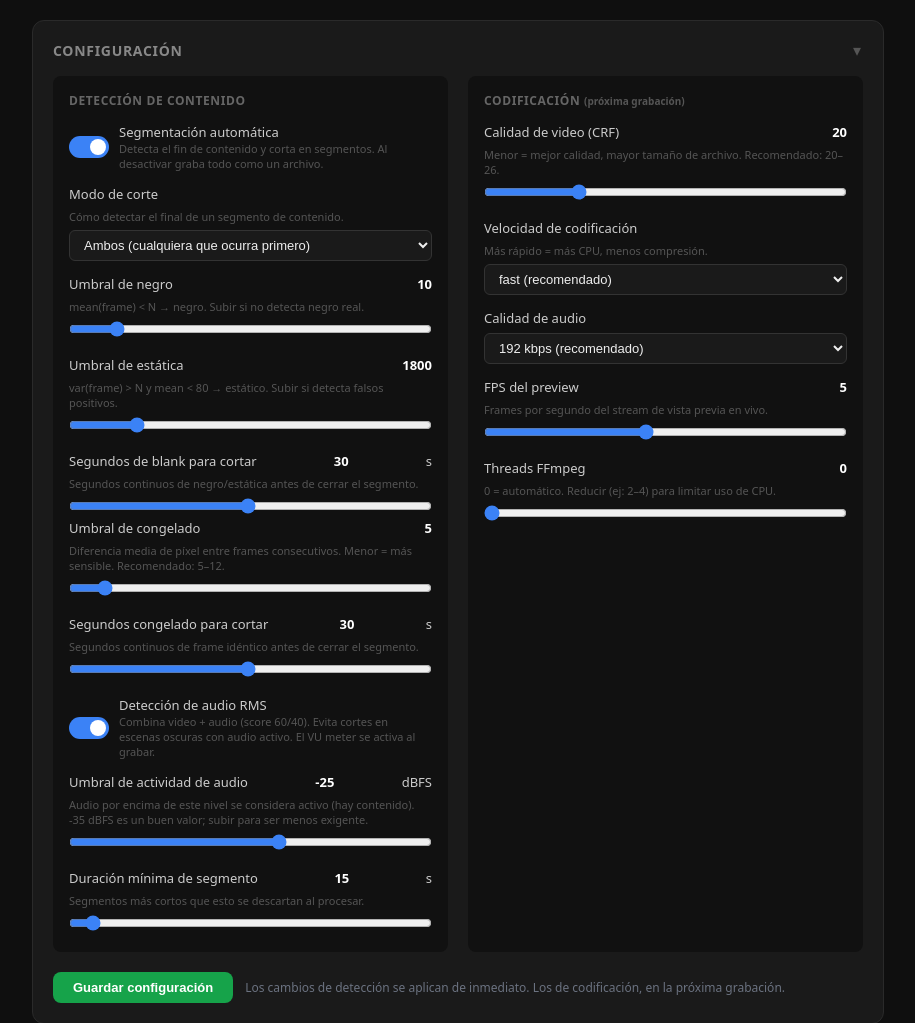
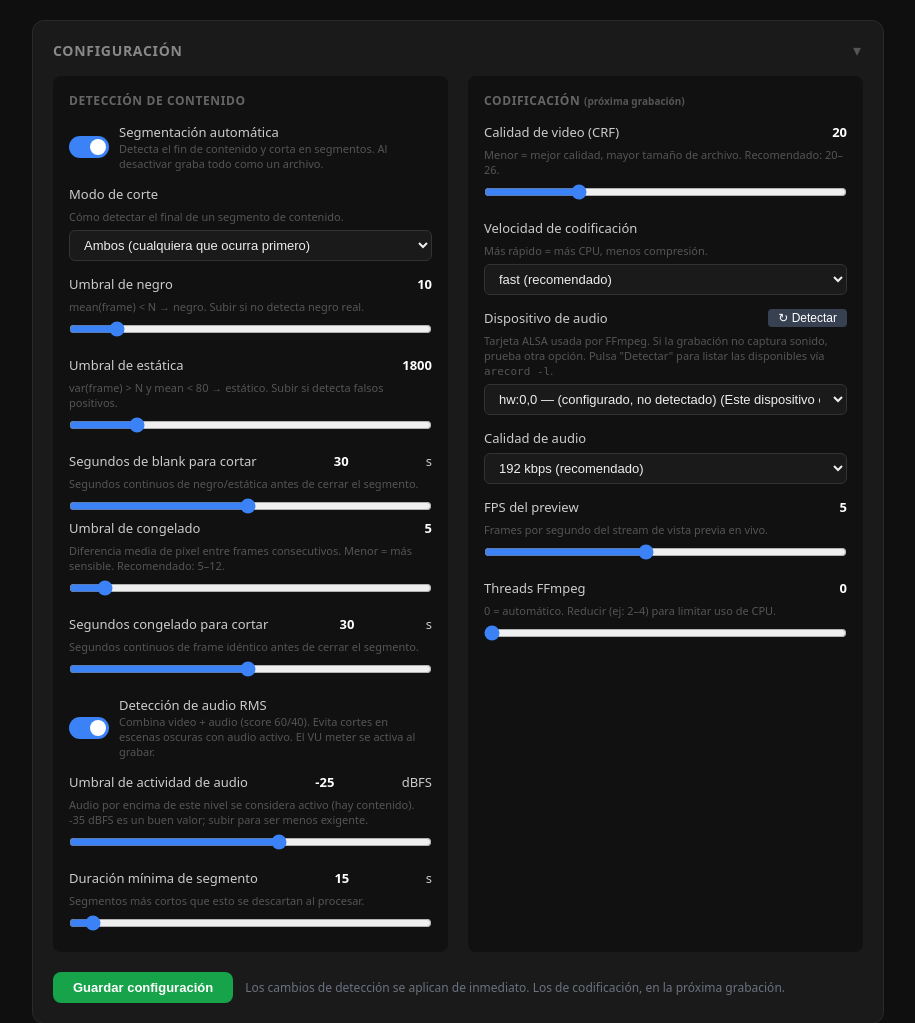
Before and after one commit to kokochea/vhs-digitilizer, a Flask app: page / in a window 1280 px wide. Shown: the part 1095-2118 px from the top of the page, without its empty margins (182-1097 px from the left). Run offline with Flask 3, Linux system fonts and the light colour scheme; data that the repository does not hold is empty; parts of the project's set-up code (start-up, migrations or seed data) failed here and were passed over.

Commit message:
fix(audio): make ALSA device configurable + surface failures
The hardcoded AUDIO_DEVICE = "hw:1,0" silently failed on systems where the
Elgato Cam Link enumerates as a different ALSA card, producing MP4 segments
with no audio track (browser sound icon stuck disabled).

Changes:
- Move audio device from a module constant to config["audio_device"]
  (default "hw:0,0" — matches PROGRESS.md and /etc/asound.conf).
- New GET /api/audio-devices endpoint: parses `arecord -l`, falls back to
  /proc/asound/cards, and always reports the currently configured device so
  the UI stays consistent when ALSA enumeration is broken.
- UI: new "Dispositivo de audio" selector in the config card with a
  "Detectar" button and an "Otro…" free-text fallback.
- Validate audio_device against ^(default|(plug)?hw:N(,M)?)$ in set_config.
- After FFmpeg starts, scan its stderr for ALSA error fingerprints and
  surface a Spanish warning in state["message"] / state["last_error"]
  instead of letting the failure stay buried in /api/debug.

https://claude.ai/code/session_01UrU8PshdVcmxv93PktFx68

```diff
--- a/app.py
+++ b/app.py
@@ -1,4 +1,4 @@
-import glob, io, json, os, queue, shutil, subprocess, threading, time, zipfile
+import glob, io, json, os, queue, re, shutil, subprocess, threading, time, zipfile
 import numpy as np
 from datetime import datetime
 from flask import Flask, jsonify, render_template, Response, send_file, request
@@ -7,7 +7,6 @@ app = Flask(__name__)
 
 # ── Config ─────────────────────────────────────────────────────────────────────
 VIDEO_DEVICE = "/dev/video0"
-AUDIO_DEVICE = "hw:1,0"   # Elgato Cam Link 4K — directo, sin dmix/plugins
 OUTPUT_DIR  = "/mnt/vhs-disk/vhs-captures"
 THUMB_DIR   = "/tmp/vhs_thumbs"
 CONFIG_FILE = os.path.join(os.path.dirname(os.path.abspath(__file__)), "config.json")
@@ -34,7 +33,12 @@ config = {
     "use_audio":           False,  # True → combina video + audio RMS para decidir corte
     "audio_rms_db":        -35,    # dBFS por encima del cual el audio se considera activo (-60 a 0)
     "min_segment_secs":    2,      # duración mínima de un segmento para guardarlo
+    "audio_device":       "hw:0,0",# dispositivo ALSA — ej: hw:0,0, plughw:1,0, default
 }
+
+# Regex de validación para audio_device (evita typos; no es protección contra
+# inyección porque el valor se pasa como argv a FFmpeg, no a un shell)
+_AUDIO_DEVICE_RE = re.compile(r"^(default|(plug)?hw:\d+(,\d+)?)$")
 
 def _load_config():
     if os.path.exists(CONFIG_FILE):
@@ -269,7 +273,8 @@ def recorder_thread() -> None:
 
     # Snapshot de config al inicio (valores fijos durante la sesión)
     cfg = dict(config)
-    use_audio_rms = cfg["use_audio"] and bool(AUDIO_DEVICE)
+    audio_device  = (cfg.get("audio_device") or "").strip()
+    use_audio_rms = cfg["use_audio"] and bool(audio_device)
 
     # Pipes: preview MJPEG y (opcionalmente) audio crudo para RMS
     prev_r, prev_w = os.pipe()
@@ -285,11 +290,11 @@ def recorder_thread() -> None:
         "-video_size", "1920x1080", "-framerate", "60",
         "-i", VIDEO_DEVICE,
     ]
-    if AUDIO_DEVICE:
+    if audio_device:
         cmd += [
             "-thread_queue_size", "8192",
             "-f", "alsa", "-sample_rate", "48000", "-channels", "2",
-            "-i", AUDIO_DEVICE,
+            "-i", audio_device,
         ]
 
     # filter_complex: video siempre; audio split solo si RMS activo
@@ -304,7 +309,7 @@ def recorder_thread() -> None:
 
     cmd += ["-filter_complex", fc, "-map", "[enc]"]
 
-    if AUDIO_DEVICE:
+    if audio_device:
         if use_audio_rms:
             cmd += ["-map", "[encaudio]", "-c:a", "aac", "-b:a", cfg["audio_bitrate"]]
         else:
@@ -403,6 +408,26 @@ def recorder_thread() -> None:
         state.update(status="idle", message=f"Error FFmpeg: {err[-300:].strip()}")
         running = False
         return
+
+    # FFmpeg sigue vivo, pero puede haber abierto solo el video y fallado el ALSA
+    # silenciosamente. Escanear stderr por errores conocidos de audio y avisarle
+    # al usuario sin matar la grabación de video.
+    if audio_device:
+        stderr_text = b"".join(stderr_lines).decode(errors="replace").lower()
+        alsa_fingerprints = (
+            "cannot open audio device",
+            "device or resource busy",
+            "no such file or directory",
+            "snd_pcm_",
+            "alsa: ",
+            "unknown pcm",
+        )
+        if any(fp in stderr_text for fp in alsa_fingerprints):
+            warn = (f"⚠ Audio: no se pudo abrir '{audio_device}'. "
+                    f"Revisa Configuración → Dispositivo de audio "
+                    f"(usa /api/audio-devices para ver los disponibles).")
+            state["last_error"] = warn
+            state["message"]    = warn
 
     frame_n             = 0
     session_start_wall  = None   # wall-clock del primer frame → t=0 en el session file
@@ -718,8 +743,109 @@ def api_debug():
              "size_mb": round(os.path.getsize(f) / 1_048_576, 1)}
             for f in sorted(files)
         ],
-        "audio_device":  AUDIO_DEVICE,
+        "audio_device":  config.get("audio_device", ""),
         "ffmpeg_stderr": b"".join(ffmpeg_stderr_lines).decode(errors="replace")[-3000:],
+    })
+
+
+# ── Audio device enumeration ───────────────────────────────────────────────────
+def _parse_arecord_l(stdout: str) -> list:
+    """Parsea la salida de `arecord -l` en una lista de dispositivos.
+
+    Cada línea relevante tiene la forma:
+      card 0: Camlink4K [Cam Link 4K], device 0: USB Audio [USB Audio]
+    """
+    devices = []
+    line_re = re.compile(
+        r"^card\s+(\d+):\s+(\S+)\s*\[([^\]]+)\],\s*device\s+(\d+):\s*(.+)$"
+    )
+    for line in stdout.splitlines():
+        m = line_re.match(line.strip())
+        if not m:
+            continue
+        card_n, card_id, card_name, dev_n, dev_desc = m.groups()
+        devices.append({
+            "device":      f"hw:{card_n},{dev_n}",
+            "card_id":     card_id,
+            "name":        card_name,
+            "description": dev_desc.strip(),
+        })
+    return devices
+
+
+def _parse_proc_asound_cards() -> list:
+    """Fallback: lee /proc/asound/cards si arecord no está disponible.
+
+    Solo recupera la información de tarjeta — asume device 0. No requiere
+    libasound, por lo que sobrevive al bug de enumeración mencionado en
+    PROGRESS.md.
+    """
+    devices = []
+    try:
+        with open("/proc/asound/cards") as f:
+            content = f.read()
+    except Exception:
+        return devices
+    # Formato: " 0 [Camlink4K      ]: USB-Audio - Cam Link 4K\n   ..."
+    line_re = re.compile(r"^\s*(\d+)\s+\[(\S+)\s*\]:\s*(.+)$")
+    for line in content.splitlines():
+        m = line_re.match(line)
+        if not m:
+            continue
+        card_n, card_id, desc = m.groups()
+        devices.append({
+            "device":      f"hw:{card_n},0",
+            "card_id":     card_id,
+            "name":        desc.strip(),
+            "description": "(detectado vía /proc/asound/cards — device asumido = 0)",
+        })
+    return devices
+
+
+@app.route("/api/audio-devices")
+def api_audio_devices():
+    arecord_stdout = arecord_stderr = ""
+    arecord_rc = None
+    devices    = []
+    source     = "arecord"
+    try:
+        result = subprocess.run(
+            ["arecord", "-l"],
+            capture_output=True, text=True, timeout=3,
+        )
+        arecord_stdout = result.stdout
+        arecord_stderr = result.stderr
+        arecord_rc     = result.returncode
+        devices        = _parse_arecord_l(result.stdout)
+    except FileNotFoundError:
+        arecord_stderr = "arecord no instalado"
+    except Exception as e:
+        arecord_stderr = f"arecord falló: {e}"
+
+    if not devices:
+        fallback = _parse_proc_asound_cards()
+        if fallback:
+            devices = fallback
+            source  = "/proc/asound/cards"
+
+    # Garantiza que el dispositivo configurado siempre aparezca en la lista,
+    # incluso si arecord no lo detecta — así el UI puede mostrarlo como seleccionado.
+    current = config.get("audio_device", "")
+    if current and not any(d["device"] == current for d in devices):
+        devices.insert(0, {
+            "device":      current,
+            "card_id":     "?",
+            "name":        "(configurado, no detectado)",
+            "description": "Este dispositivo está en config pero ALSA no lo enumera ahora mismo.",
+        })
+
+    return jsonify({
+        "current":        current,
+        "devices":        devices,
+        "source":         source,
+        "arecord_rc":     arecord_rc,
+        "arecord_stdout": arecord_stdout,
+        "arecord_stderr": arecord_stderr,
     })
 
 
@@ -901,6 +1027,7 @@ def set_config():
         "use_audio":           bool,
         "audio_rms_db":        int,
         "min_segment_secs":    int,
+        "audio_device":        str,
     }
     valid_presets  = {"ultrafast", "superfast", "veryfast", "faster", "fast", "medium"}
     valid_bitrates = {"96k", "128k", "192k", "320k"}
@@ -942,6 +1069,12 @@ def set_config():
             errors.append("audio_rms_db debe estar entre -60 y 0 dBFS")
         elif key == "min_segment_secs" and not (1 <= val <= 300):
             errors.append("min_segment_secs debe estar entre 1 y 300")
+        elif key == "audio_device":
+            val = val.strip()
+            if val and not _AUDIO_DEVICE_RE.match(val):
+                errors.append("audio_device inválido: usa hw:N,M, plughw:N,M o default")
+            else:
+                config[key] = val
         else:
             config[key] = val
     if errors:
--- a/templates/index.html
+++ b/templates/index.html
@@ -336,6 +336,27 @@
             <option value="fast">fast (recomendado)</option>
             <option value="medium">medium (mayor compresión)</option>
           </select>
+        </div>
+
+        <div class="cfg-row">
+          <div class="cfg-label">
+            Dispositivo de audio
+            <button type="button" id="cfg-audio-detect" onclick="detectAudioDevices()"
+                    style="margin-left:8px;padding:2px 10px;font-size:12px;background:#374151;color:#fff;border:none;border-radius:4px;cursor:pointer">
+              ↻ Detectar
+            </button>
+          </div>
+          <div class="cfg-desc">
+            Tarjeta ALSA usada por FFmpeg. Si la grabación no captura sonido, prueba otra opción.
+            Pulsa "Detectar" para listar las disponibles vía <code>arecord -l</code>.
+          </div>
+          <select class="cfg-select" id="cfg-audio-device" onchange="onAudioDeviceChange()">
+            <option value="hw:0,0">hw:0,0 (predeterminado)</option>
+            <option value="__other__">Otro (escribir manualmente)…</option>
+          </select>
+          <input type="text" id="cfg-audio-device-other" placeholder="ej: plughw:1,0 o default"
+                 style="display:none;margin-top:6px;width:100%;padding:6px 8px;background:#1f2937;color:#fff;border:1px solid #374151;border-radius:4px">
+          <div id="cfg-audio-device-status" class="cfg-desc" style="margin-top:6px;color:#9ca3af"></div>
         </div>
 
         <div class="cfg-row">
@@ -783,12 +804,81 @@ async function loadConfig() {
     document.getElementById("val-audio-rms-db").textContent     = c.audio_rms_db ?? -35;
     document.getElementById("cfg-min-seg-secs").value           = c.min_segment_secs ?? 2;
     document.getElementById("val-min-seg-secs").textContent     = c.min_segment_secs ?? 2;
+    setAudioDeviceValue(c.audio_device ?? "hw:0,0");
     onAutoSegChange();
     onAudioSilenceChange();
+    // Carga inicial de dispositivos detectados (silenciosa si falla)
+    detectAudioDevices(true);
   } catch (e) {}
 }
 
+// Selecciona un valor en el dropdown de audio_device; si no existe como opción
+// fija, lo activa como "Otro…" y lo escribe en el input freeform.
+function setAudioDeviceValue(val) {
+  const sel   = document.getElementById("cfg-audio-device");
+  const other = document.getElementById("cfg-audio-device-other");
+  const opts  = Array.from(sel.options).map(o => o.value);
+  if (opts.includes(val)) {
+    sel.value = val;
+    other.style.display = "none";
+    other.value = "";
+  } else {
+    sel.value = "__other__";
+    other.style.display = "";
+    other.value = val;
+  }
+}
+
+function onAudioDeviceChange() {
+  const sel   = document.getElementById("cfg-audio-device");
+  const other = document.getElementById("cfg-audio-device-other");
+  other.style.display = (sel.value === "__other__") ? "" : "none";
+}
+
+async function detectAudioDevices(silent) {
+  const sel    = document.getElementById("cfg-audio-device");
+  const status = document.getElementById("cfg-audio-device-status");
+  const current = (sel.value === "__other__")
+    ? document.getElementById("cfg-audio-device-other").value
+    : sel.value;
+  try {
+    const r = await fetch("/api/audio-devices");
+    const d = await r.json();
+    // Reconstruir el select: dispositivos detectados + "Otro…"
+    sel.innerHTML = "";
+    (d.devices || []).forEach(dev => {
+      const opt = document.createElement("option");
+      opt.value = dev.device;
+      opt.textContent = `${dev.device} — ${dev.name}` +
+                        (dev.description ? ` (${dev.description})` : "");
+      sel.appendChild(opt);
+    });
+    const otherOpt = document.createElement("option");
+    otherOpt.value = "__other__";
+    otherOpt.textContent = "Otro (escribir manualmente)…";
+    sel.appendChild(otherOpt);
+    // Restaurar selección previa
+    setAudioDeviceValue(current || d.current || "hw:0,0");
+    if (!silent) {
+      const n = (d.devices || []).length;
+      status.textContent = n
+        ? `${n} dispositivo(s) detectados vía ${d.source}.`
+        : `Sin dispositivos detectados (${d.arecord_stderr || "sin info"}).`;
+      status.style.color = n ? "#10b981" : "#f59e0b";
+    }
+  } catch (e) {
+    if (!silent) {
+      status.textContent = "Error al consultar /api/audio-devices: " + e;
+      status.style.color = "#ef4444";
+    }
+  }
+}
+
 async function saveConfig() {
+  const audioSel = document.getElementById("cfg-audio-device").value;
+  const audioDevice = (audioSel === "__other__")
+    ? document.getElementById("cfg-audio-device-other").value.trim()
+    : audioSel;
   const payload = {
     auto_segmentation: document.getElementById("cfg-auto-seg").checked,
     segmentation_mode: document.getElementById("cfg-seg-mode").value,
@@ -806,6 +896,7 @@ async function saveConfig() {
     use_audio:          document.getElementById("cfg-use-audio").checked,
     audio_rms_db:       parseInt(document.getElementById("cfg-audio-rms-db").value),
     min_segment_secs:   parseInt(document.getElementById("cfg-min-seg-secs").value),
+    audio_device:       audioDevice,
   };
   window._lastCfg = payload;
   try {
```
